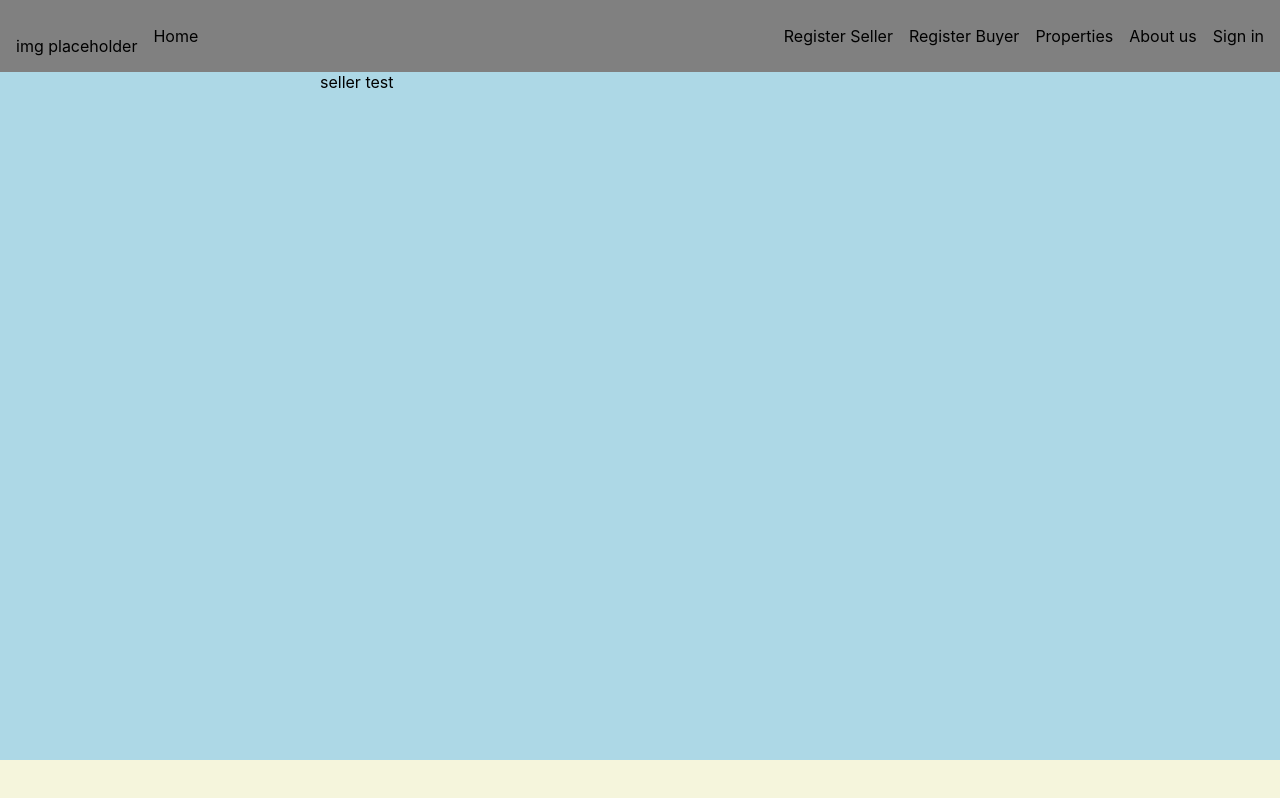
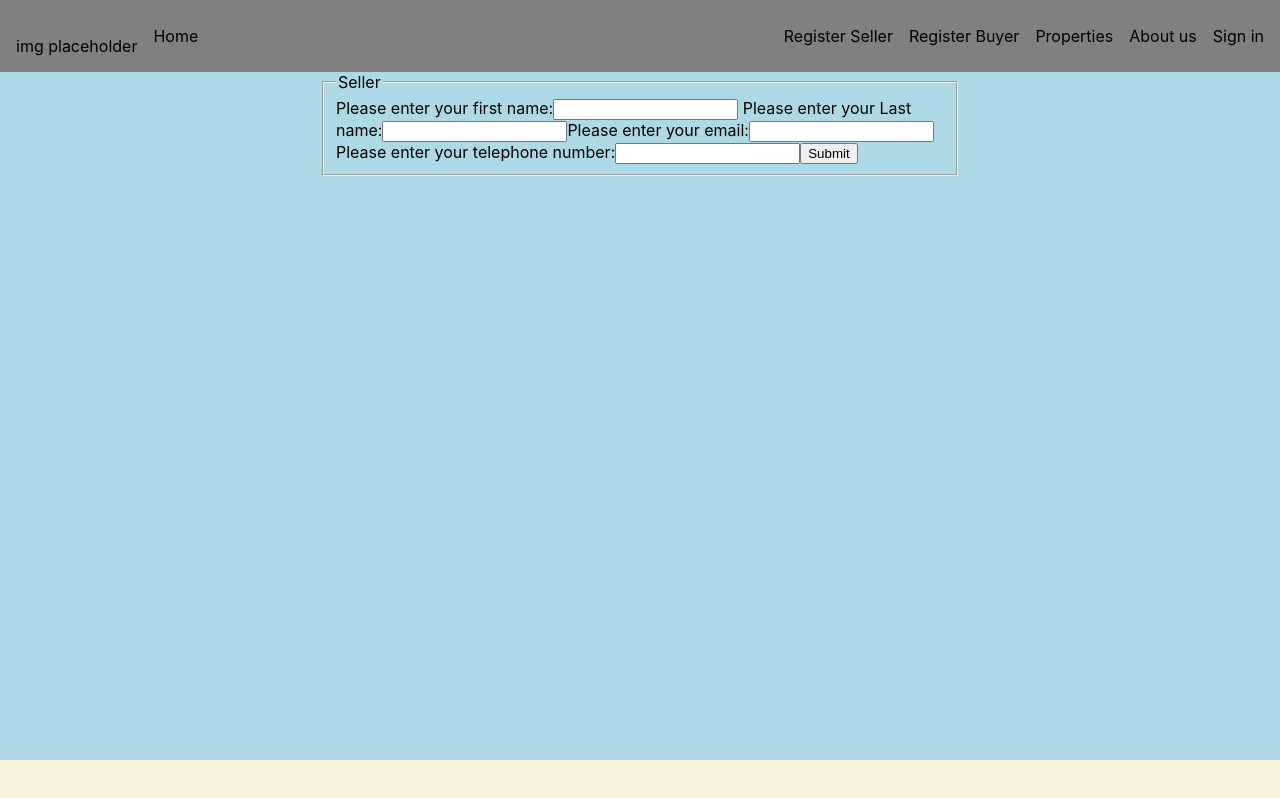
Before and after one commit to starwarsjedi321/GroupProject, a React (Create React App) app in the folder groupproject/: page /register-seller in a window 1280 px wide. Built offline with nearby package versions, Linux system fonts and the light colour scheme.

Commit message:
sellerforms set up

```diff
--- a/groupproject/src/App.js
+++ b/groupproject/src/App.js
@@ -2,6 +2,7 @@
 import { BrowserRouter, Routes, Route, Link } from 'react-router-dom';
 import Layout from './components/layoutComponent';
 import './styles/layout.css';
+import SellerForm from './components/Sellerform';
 
 function App() {
   return (
@@ -14,7 +15,7 @@ function App() {
             {/* Nested paths for each page component (E.g. Buyer / Seller pages) */}
             <Route
             path="register-seller"
-            element={<>seller test</>}
+            element={<SellerForm/>}
             />
             <Route
             path="register-buyer"
--- /dev/null
+++ b/groupproject/src/components/SellerForm.js
@@ -0,0 +1,50 @@
+import react, { useState } from 'react'
+import { ReactDOM } from 'react';
+
+export default function SellerForm (){
+    const[inputs, setInputs] = useState();
+
+
+const handelSubmit = (event) =>{
+    event.preventDefault();
+    console.log(inputs);
+}
+return(
+    <form>
+        <fieldset>
+            <legend> Seller</legend>
+            <label> Please enter your first name:
+                <input
+                    type = "text"
+                    name = "firstName"
+                />
+            </label>
+            <label> Please enter your Last name:
+                <input
+                 type = "text"
+                 name = "lastName"
+                />
+            </label>
+            <label>Please enter your email:
+                <input
+                type = "text"
+                name = "email"
+                />
+            </label>
+            <label> Please enter your telephone number:
+                <input
+                type = "text"
+                name = "telephone"
+                />
+            </label>
+            <button onClick={handelSubmit}> Submit</button>
+        </fieldset>
+    </form>
+)
+}
+/*export default (props) =>{
+    <div id ="form">
+        {props.firstName ? firstName(props.firstName): '' }
+    </div>
+
+}*/
```
